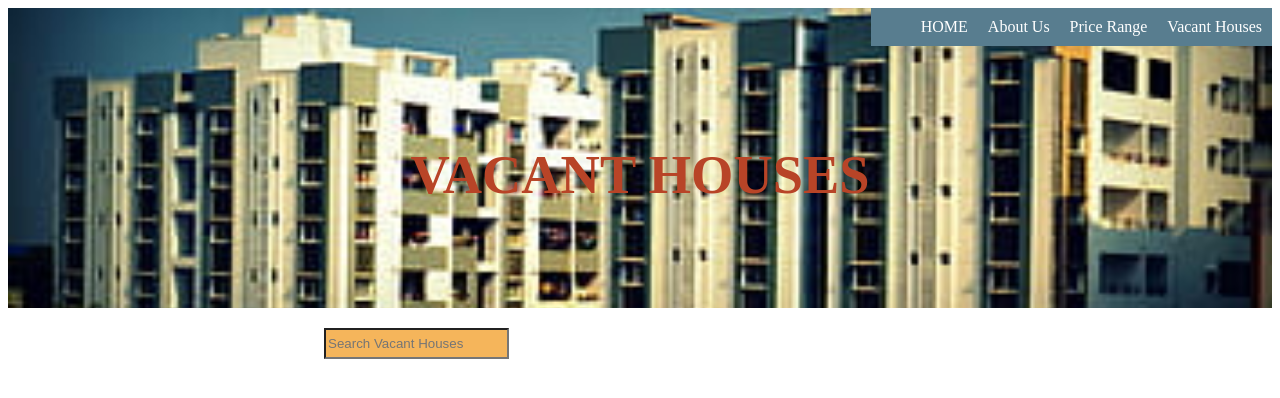
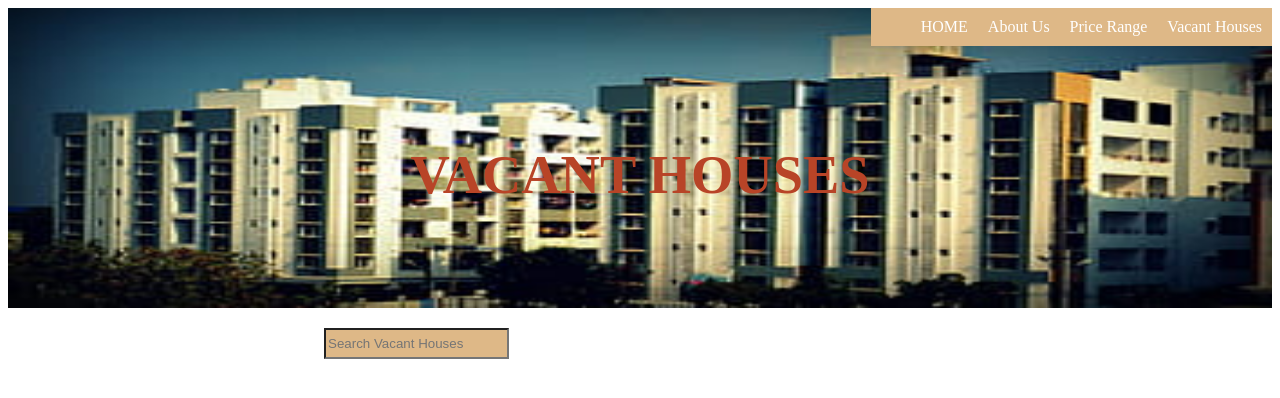
Before and after one commit to KIbet1998/The-a-team, a plain HTML site: page vacanthouses.html in a window 1280 px wide. Drawn offline with Linux system fonts and the light colour scheme.

Commit message:
Fix the navigation bar

```diff
--- a/vacanthouses.css
+++ b/vacanthouses.css
@@ -1,9 +1,9 @@
 
 header{
     background-image: url("./images/header.jpg");
-    background-repeat: no-repeat;
+
     background-position: center center;
-    background-size: cover;
+    background-size: 100% 100% ;
     height: 300px;
 
 }
@@ -12,14 +12,19 @@ li{
     padding: 10px;
     color: white;
 }
+li a{
+    text-decoration: none;
+    color: white;
+}
 ul{
 
     display: flex;
-    background-color: rgb(88, 125, 143);
+    background-color:burlywood;
     list-style: none;
     float: right;
     /*padding: 0%;*/
     margin: 0%;
+
 }
 /*#navigation{
     float: right;
@@ -44,7 +49,7 @@ ul{
 }
 
 .search #housesearch{
-    background-color:rgba(245, 181, 91, 1);
+    background-color: burlywood;
     height: 25px;
 
 
--- a/vacanthouses.html
+++ b/vacanthouses.html
@@ -12,10 +12,11 @@
         <div id="navigation">
         <nav>
             <ul>
-                <li>HOME</li>
-                <li>About Us</li>
-                <li>Price Range</li>
-                <li>Vacant Houses</li>
+                <li><a href="#">HOME</a></li>
+                <li><a href="#">About Us</a></li>
+                <li><a href="#">Price Range</a></li>
+                <li><a href="#">Vacant Houses</a></li>
+
             </ul>
         </nav>
     </div>
@@ -31,5 +32,9 @@
         <input id="housesearch" type="text" placeholder="Search Vacant Houses">
     </div>
 
+    <div id="house1">
+        <img src="">
+    </div>
+
 </body>
 </html>
```
